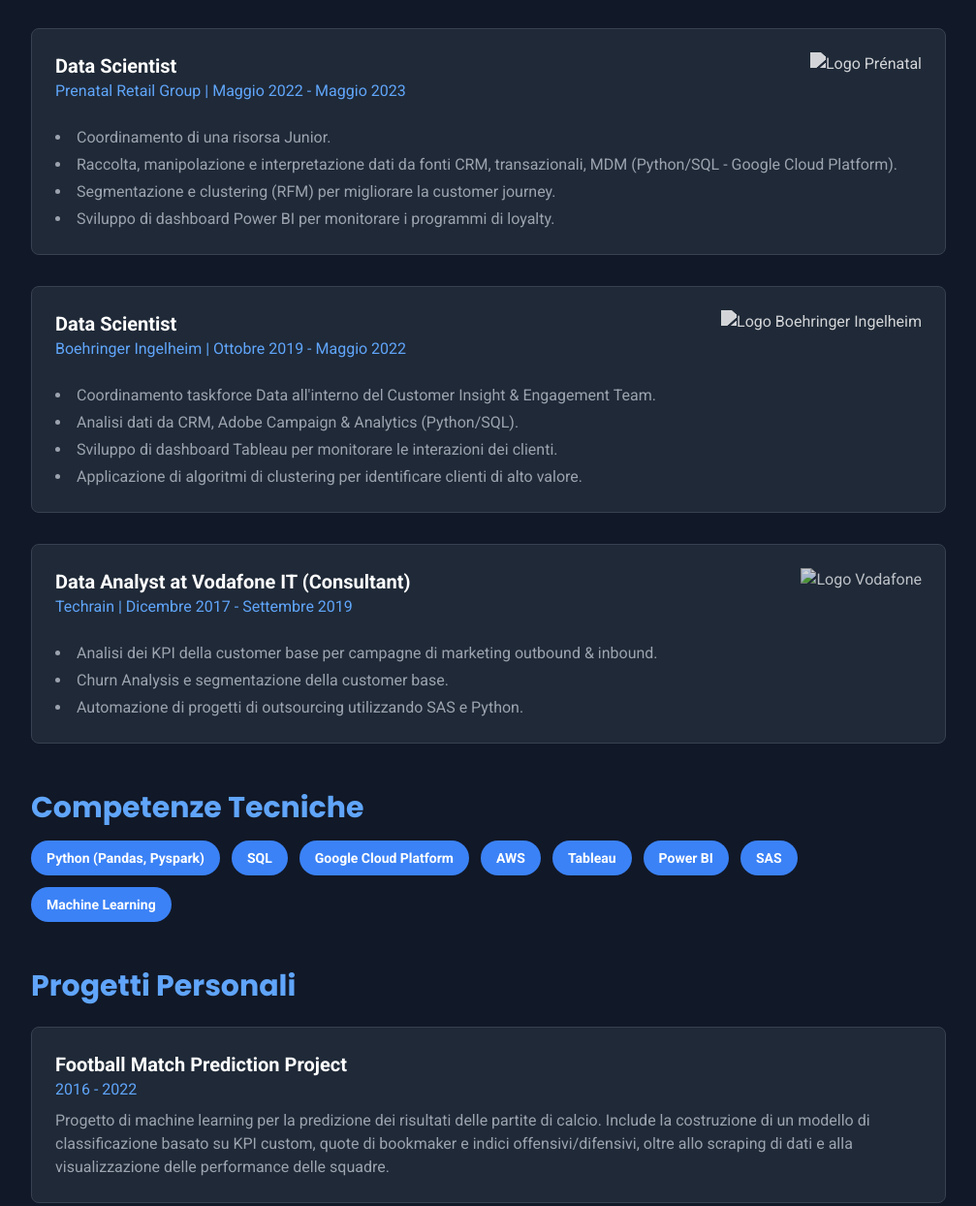
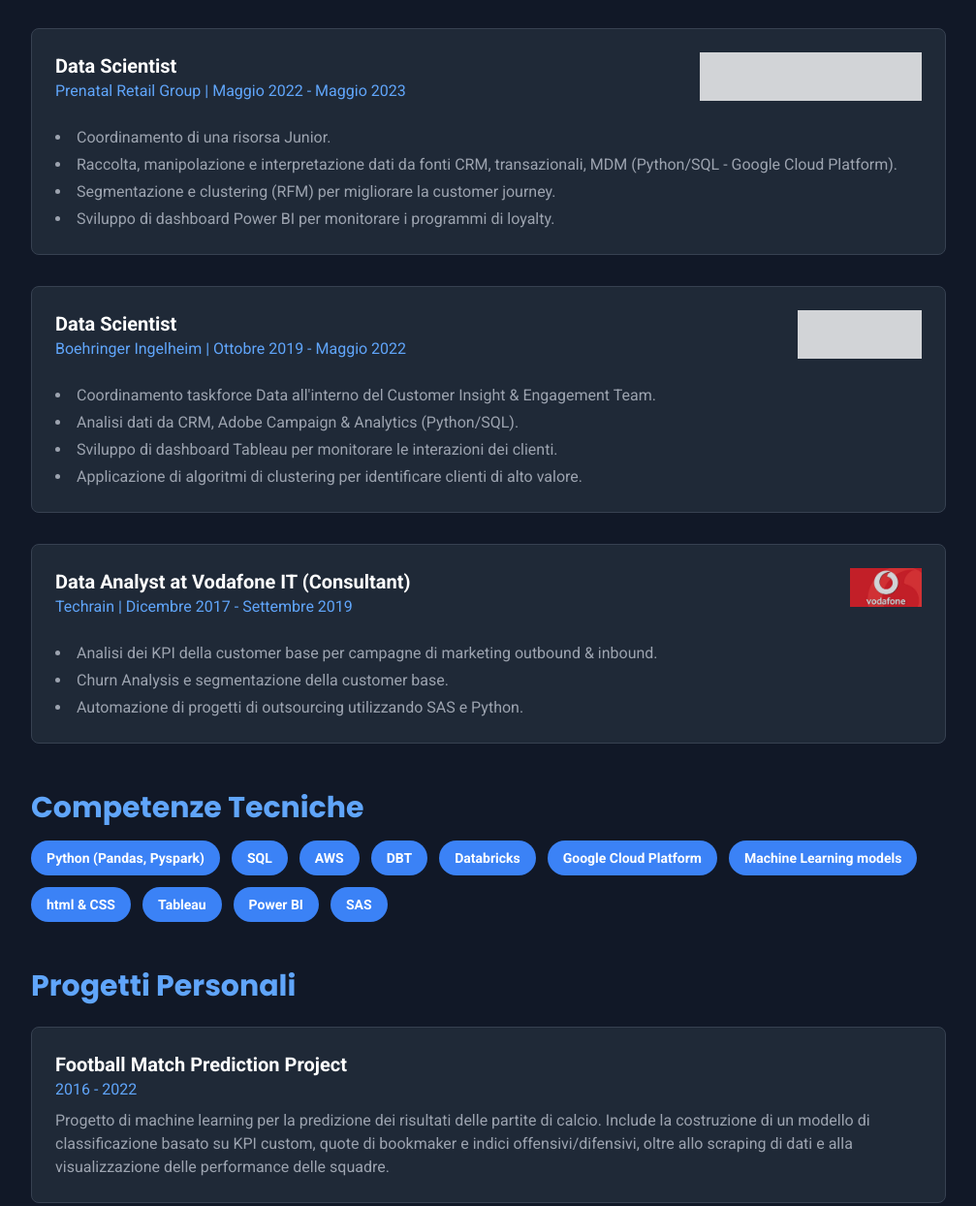
Before and after one commit to LucaIndelicato/LucaIndelicato.github.io, a plain HTML site: page index.html in a window 1280 px wide. Shown: the part 866-2110 px from the top of the page at 97% size, without its empty margins (136-1143 px from the left). Drawn offline with nearby package versions, Linux system fonts and the light colour scheme.

Commit message:
fixing what finnaly is working

```diff
--- a/index.html
+++ b/index.html
@@ -75,7 +75,7 @@
         <div class="max-w-5xl mx-auto flex flex-col md:flex-row items-center gap-8">
             <!-- Profile Picture -->
             <div class="flex-shrink-0">
-                <img src="media/profilo.png" alt="Foto Profilo Luca Indelicato" class="profile-pic">
+                <img src="src/media/Foto_Luca.png" alt="Foto Profilo Luca Indelicato" class="profile-pic">
             </div>
             <!-- Info and Actions -->
             <div class="text-center md:text-left">
@@ -137,7 +137,7 @@
                             <h3 class="text-xl font-bold text-white">Data Scientist</h3>
                             <p class="text-md text-blue-400 mb-2">Prenatal Retail Group | Maggio 2022 - Maggio 2023</p>
                         </div>
-                        <img src="media/prenatal_logo.png" alt="Logo Prénatal" class="company-logo" style="height: 50px;">
+                        <img src="/src/media/Logo Prenatal.png" alt="Logo Prénatal" class="company-logo" style="height: 50px;">
                     </div>
                     <ul class="list-disc list-inside text-gray-400 space-y-1 mt-4">
                         <li>Coordinamento di una risorsa Junior.</li>
@@ -153,7 +153,7 @@
                             <h3 class="text-xl font-bold text-white">Data Scientist</h3>
                             <p class="text-md text-blue-400 mb-2">Boehringer Ingelheim | Ottobre 2019 - Maggio 2022</p>
                         </div>
-                        <img src="media/boehringer_logo.png" alt="Logo Boehringer Ingelheim" class="company-logo" style="height: 50px;">
+                        <img src="media/Logo BI.png" alt="Logo Boehringer Ingelheim" class="company-logo" style="height: 50px;">
                     </div>
                     <ul class="list-disc list-inside text-gray-400 space-y-1 mt-4">
                         <li>Coordinamento taskforce Data all'interno del Customer Insight & Engagement Team.</li>
@@ -169,7 +169,7 @@
                             <h3 class="text-xl font-bold text-white">Data Analyst at Vodafone IT (Consultant)</h3>
                             <p class="text-md text-blue-400 mb-2">Techrain | Dicembre 2017 - Settembre 2019</p>
                         </div>
-                        <img src="media/vodafone_logo.png" alt="Logo Vodafone" class="company-logo" style="filter: none; height: 40px;">
+                        <img src="media/Logo Vodafone.png" alt="Logo Vodafone" class="company-logo" style="filter: none; height: 40px;">
                     </div>
                     <ul class="list-disc list-inside text-gray-400 space-y-1 mt-4">
                         <li>Analisi dei KPI della customer base per campagne di marketing outbound & inbound.</li>
@@ -186,12 +186,15 @@
             <div class="flex flex-wrap gap-3">
                 <span class="tag text-white text-sm font-semibold px-4 py-2 rounded-full">Python (Pandas, Pyspark)</span>
                 <span class="tag text-white text-sm font-semibold px-4 py-2 rounded-full">SQL</span>
+                <span class="tag text-white text-sm font-semibold px-4 py-2 rounded-full">AWS</span>
+                <span class="tag text-white text-sm font-semibold px-4 py-2 rounded-full">DBT</span>
+                <span class="tag text-white text-sm font-semibold px-4 py-2 rounded-full">Databricks</span>
                 <span class="tag text-white text-sm font-semibold px-4 py-2 rounded-full">Google Cloud Platform</span>
-                <span class="tag text-white text-sm font-semibold px-4 py-2 rounded-full">AWS</span>
+                <span class="tag text-white text-sm font-semibold px-4 py-2 rounded-full">Machine Learning models</span>
+                <span class="tag text-white text-sm font-semibold px-4 py-2 rounded-full">html & CSS</span>
                 <span class="tag text-white text-sm font-semibold px-4 py-2 rounded-full">Tableau</span>
                 <span class="tag text-white text-sm font-semibold px-4 py-2 rounded-full">Power BI</span>
                 <span class="tag text-white text-sm font-semibold px-4 py-2 rounded-full">SAS</span>
-                <span class="tag text-white text-sm font-semibold px-4 py-2 rounded-full">Machine Learning</span>
             </div>
         </section>
 
```
Also changed, not shown: src/media/Foto_Luca.png (added), src/media/Logo BI.png (added), src/media/Logo Prenatal.png (added), src/media/Logo Vodafone.png (added), 2 other files.
